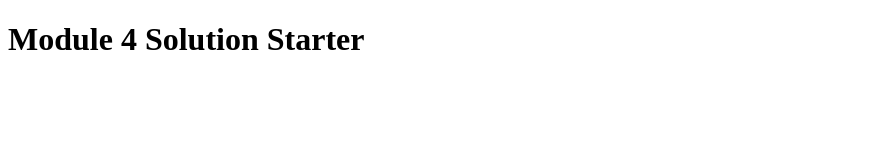
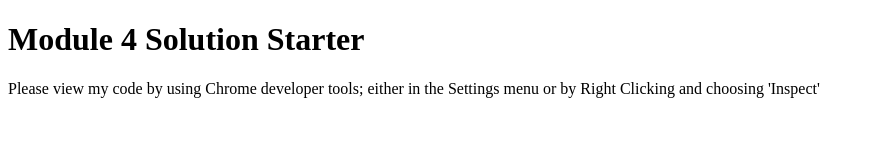
Before and after one commit to edbrenn/coursera-html-java-css, a plain HTML site: page module4/index.html in a window 1280 px wide. Shown: the whole page, without its empty margins (0-874 px from the left). Drawn offline with Linux system fonts and the light colour scheme.

Commit message:
Edited HTML

```diff
--- a/module4/index.html
+++ b/module4/index.html
@@ -12,5 +12,6 @@
 </head>
 <body>
   <h1>Module 4 Solution Starter</h1>
+  <p>Please view my code by using Chrome developer tools; either in the Settings menu or by Right Clicking and choosing 'Inspect'</p>
 </body>
 </html>
```
